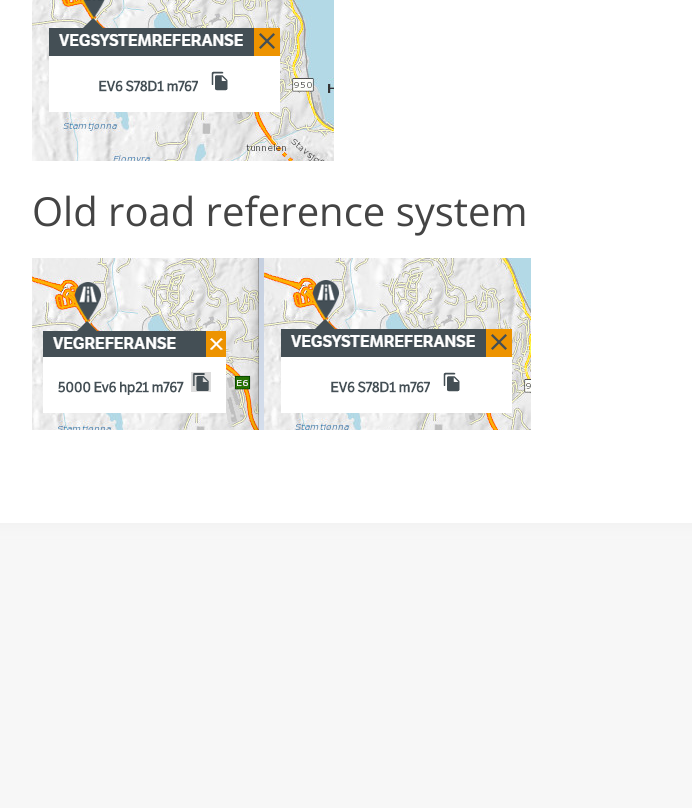
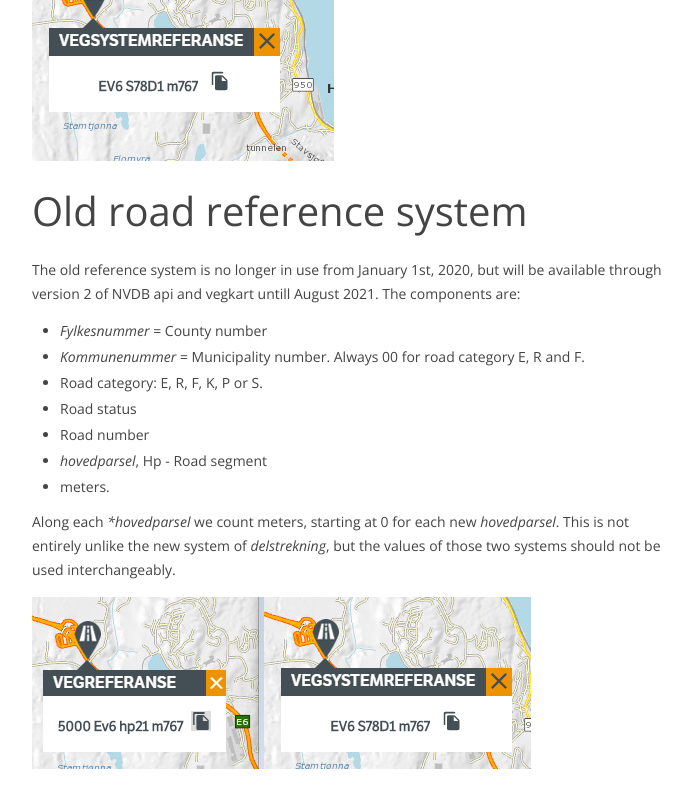
Before and after one commit to nvdb-vegdata/nvdbtransportportal, a Jekyll site: the page built from konsept4_roadreference.md, in a window 1280 px wide and 900 px high, scrolled down 1052 px. Shown: the top 808 px of the window, without its empty margins (433-1125 px from the left). Built offline with Jekyll 4.4.1, drawn with Linux system fonts in a browser that asks for light colours; our own code applies the rules of GitHub Pages for plain Markdown files; before the commit the page ends 1645 px from its top, so only the background shows below that.

Commit message:
Mere flikking

```diff
--- a/konsept4_roadreference.md
+++ b/konsept4_roadreference.md
@@ -25,4 +25,16 @@ Together, this constitutes the complete road reference of the form **Ev6 S78D1 m
 
 # Old road reference system
 
+The old reference system is no longer in use from January 1st, 2020, but will be available through version 2 of NVDB api and vegkart untill August 2021. The components are:
+
+  * _Fylkesnummer_ = County number
+  * _Kommunenummer_ = Municipality number. Always 00 for road category E, R and F.
+  * Road category: E, R, F, K, P or S.
+  * Road status
+  * Road number
+  * _hovedparsel_, Hp - Road segment
+  * meters.
+
+Along each _*hovedparsel_ we count meters, starting at 0 for each new _hovedparsel_. This is not entirely unlike the new system of _delstrekning_, but the values of those two systems should not be used interchangeably.
+
 ![vegkart reference](./pics/vegkart_ny_og_gammel.png)
```
